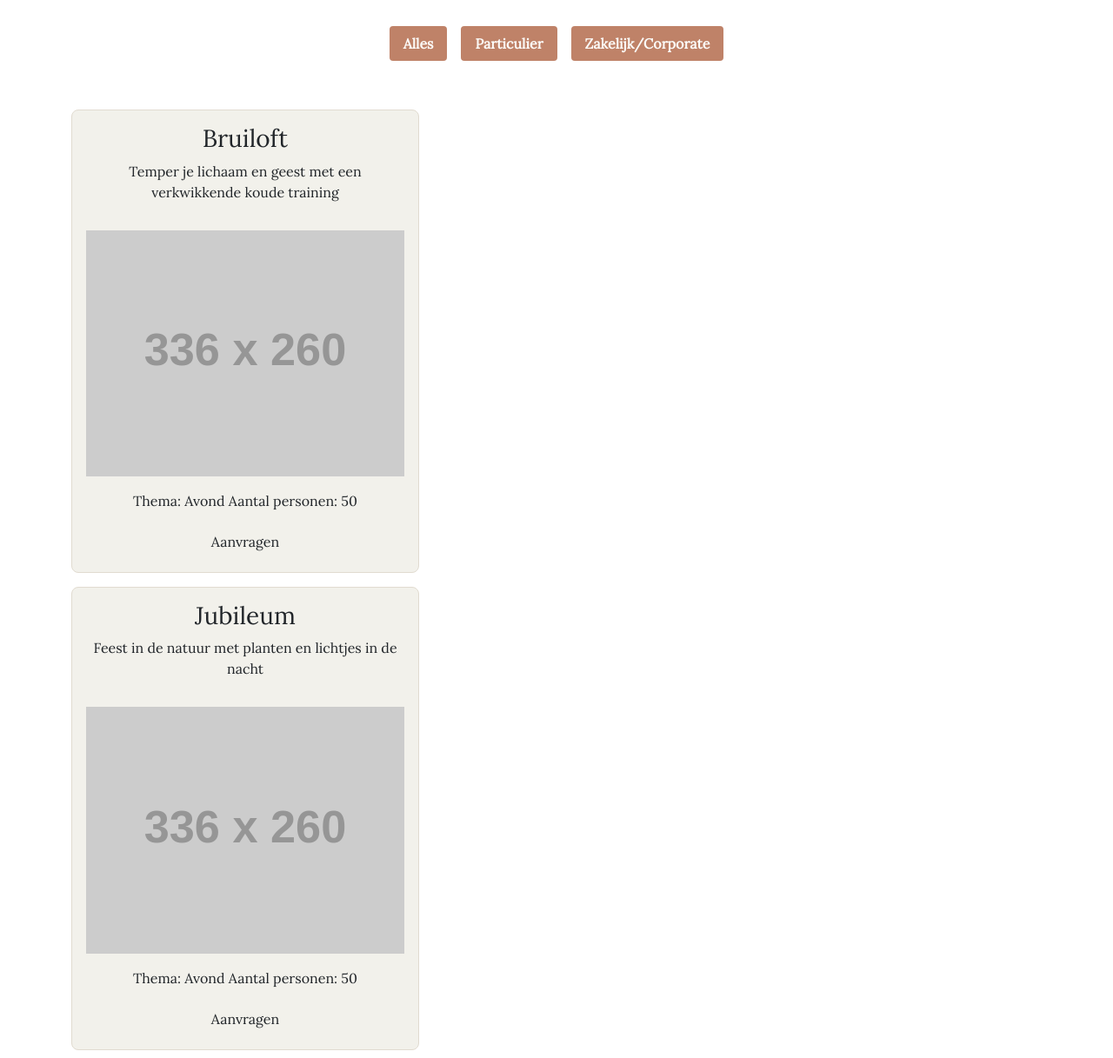
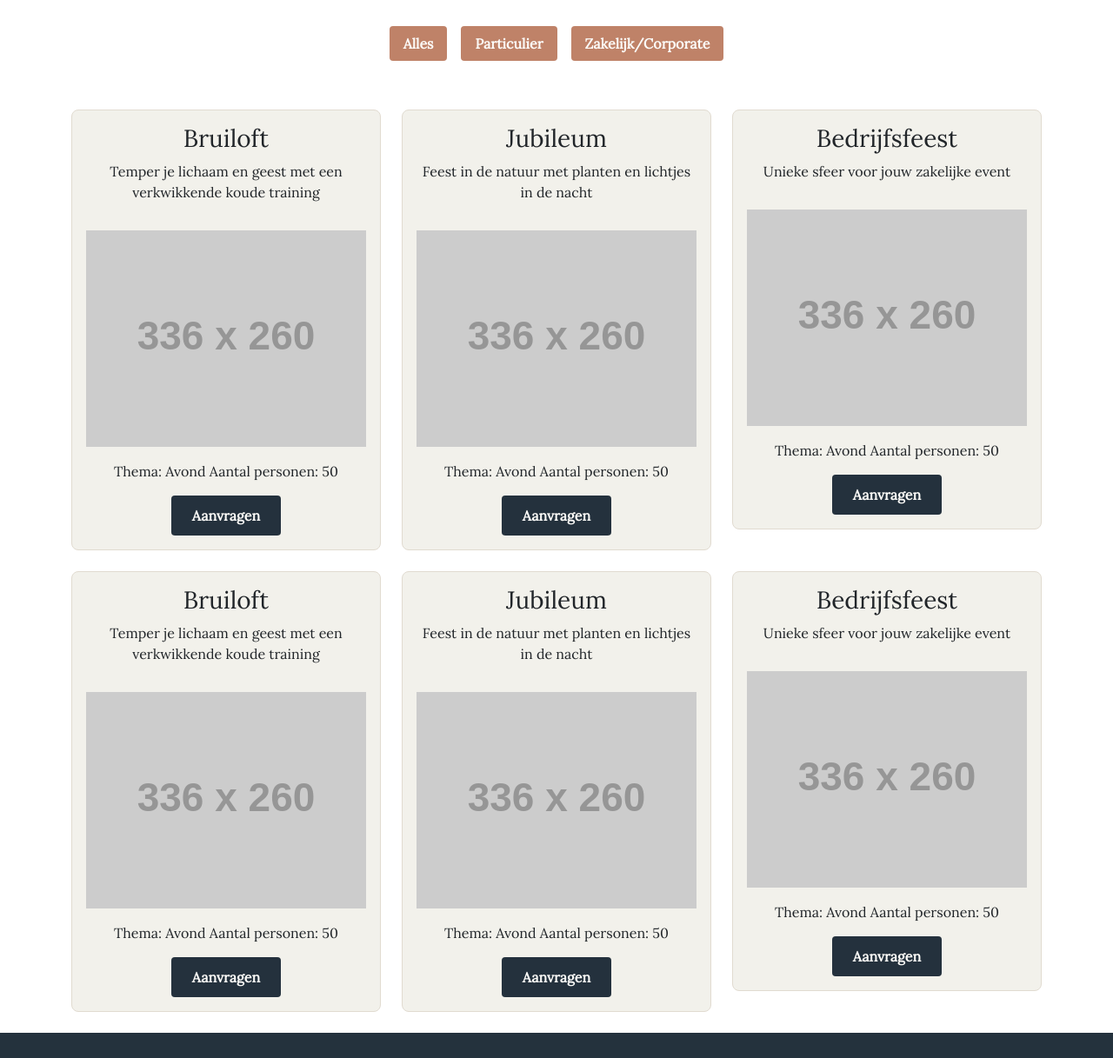
Before and after one commit to refqaxa/kdgo-examen-website, a plain HTML site: page arrangments.html in a window 1280 px wide. Shown: the part 402-1619 px from the top of the page at 87% size. Drawn offline with nearby package versions, Linux system fonts and the light colour scheme; placeholder pictures from the web are drawn by us.

Commit message:
finished arrangments

```diff
--- a/arrangments.html
+++ b/arrangments.html
@@ -13,23 +13,22 @@
     <!-- Navigation -->
     <div id="navbar"></div>
 
-    <div id="hero"></div>
-
     <section class="hero" style="--hero-bg: url('/images/31a03406-23b1-4d64-abd1-1da9463a6cb7.jpg')">
         <h1>#Arrangementen</h1>
     </section>
 
+    <!-- arrangments filter -->
     <section class="arrangementen-filter">
         <button class="filter-btn">Alles</button>
         <button class="filter-btn">Particulier</button>
         <button class="filter-btn">Zakelijk/Corporate</button>
     </section>
 
-    <!-- replace your old arrangementen-list section with this: -->
+    <!-- Arrangments list -->
     <section class="arrangementen-list container py-4">
-
-        <div class="row">
-            <div class="col-4 col-md-12 mb-3">
+        <div class="row row-cols-1 row-cols-md-3 g-4">
+            <!-- Item 1 -->
+            <div class="col">
             <div class="arrangement">
                 <h3>Bruiloft</h3>
                 <p>Temper je lichaam en geest met een verkwikkende koude training</p>
@@ -38,11 +37,12 @@
                 <span>Thema: Avond</span>
                 <span>Aantal personen: 50</span>
                 </div>
-                    <button class="aanvragen-btn btn">Aanvragen</button>
+                <button class="aanvragen-btn"><a class="logoLink" href="booking.html">Aanvragen</a></button>
             </div>
             </div>
 
-            <div class="col-4 col-md-12 mb-3">
+            <!-- Item 2 -->
+            <div class="col">
             <div class="arrangement">
                 <h3>Jubileum</h3>
                 <p>Feest in de natuur met planten en lichtjes in de nacht</p>
@@ -51,11 +51,12 @@
                 <span>Thema: Avond</span>
                 <span>Aantal personen: 50</span>
                 </div>
-                    <button class="aanvragen-btn btn">Aanvragen</button>
+                <button class="aanvragen-btn"><a class="logoLink" href="booking.html">Aanvragen</a></button>
             </div>
             </div>
 
-            <div class="col-4 col-md-12 mb-3">
+            <!-- Item 3 -->
+            <div class="col">
             <div class="arrangement">
                 <h3>Bedrijfsfeest</h3>
                 <p>Unieke sfeer voor jouw zakelijke event</p>
@@ -64,15 +65,12 @@
                 <span>Thema: Avond</span>
                 <span>Aantal personen: 50</span>
                 </div>
-                    <button class="aanvragen-btn btn">Aanvragen</button>
+                <button class="aanvragen-btn"><a class="logoLink" href="booking.html">Aanvragen</a></button>
             </div>
             </div>
 
-        </div>
-
-        <div class="row">
-
-            <div class="col-4 col-md-12 mb-3">
+            <!-- Item 4 -->
+            <div class="col">
             <div class="arrangement">
                 <h3>Bruiloft</h3>
                 <p>Temper je lichaam en geest met een verkwikkende koude training</p>
@@ -81,11 +79,12 @@
                 <span>Thema: Avond</span>
                 <span>Aantal personen: 50</span>
                 </div>
-                    <button class="aanvragen-btn btn">Aanvragen</button>
+                <button class="aanvragen-btn"><a class="logoLink" href="booking.html">Aanvragen</a></button>
             </div>
             </div>
 
-            <div class="col-4 col-md-12 mb-3">
+            <!-- Item 5 -->
+            <div class="col">
             <div class="arrangement">
                 <h3>Jubileum</h3>
                 <p>Feest in de natuur met planten en lichtjes in de nacht</p>
@@ -94,11 +93,12 @@
                 <span>Thema: Avond</span>
                 <span>Aantal personen: 50</span>
                 </div>
-                    <button class="aanvragen-btn btn">Aanvragen</button>
+                <button class="aanvragen-btn"><a class="logoLink" href="booking.html">Aanvragen</a></button>
             </div>
             </div>
 
-            <div class="col-4 col-md-12 mb-3">
+            <!-- Item 6 -->
+            <div class="col">
             <div class="arrangement">
                 <h3>Bedrijfsfeest</h3>
                 <p>Unieke sfeer voor jouw zakelijke event</p>
@@ -107,14 +107,11 @@
                 <span>Thema: Avond</span>
                 <span>Aantal personen: 50</span>
                 </div>
-                    <button class="aanvragen-btn btn">Aanvragen</button>
+                <button class="aanvragen-btn"><a class="logoLink" href="booking.html">Aanvragen</a></button>
             </div>
             </div>
-
         </div>
-
     </section>
-
 
     <div id="footer"></div>
 
```
Also changed, not shown: about-us.html (+1 -1 lines), blog.html (+1 -1 lines), booking.html (+2 -2 lines), contact.html (+1 -1 lines). Lines whose indentation alone changed are shown as unchanged.
